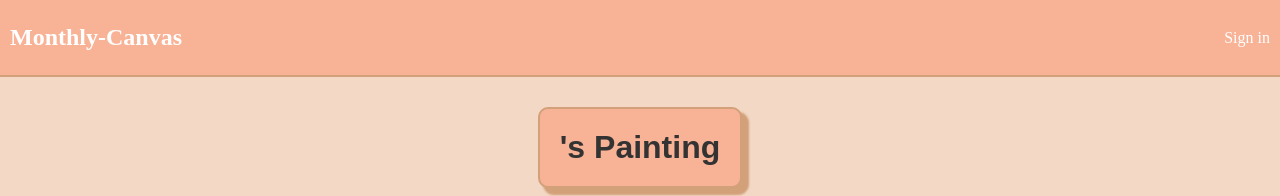
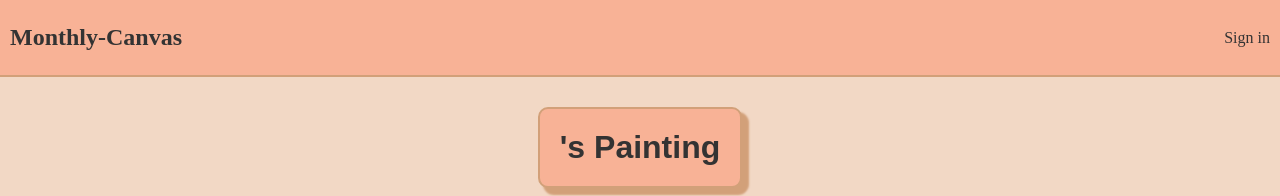
Before and after one commit to Oia20/monthly-canvas, a React (Vite) app in the folder client/monthlyCanvas/: page / in a window 1280 px wide. Shown: the top 196 px of the page. Built offline with nearby package versions, Linux system fonts and the light colour scheme; no server answers.

Commit message:
Changed font color.

```diff
--- a/client/monthlyCanvas/src/App.css
+++ b/client/monthlyCanvas/src/App.css
@@ -97,6 +97,7 @@ html {
 .plaque h1 {
   font-family: 'Arial', sans-serif;
   color: #333333;
+
   text-align: center;
   margin: 0;
 }
--- a/client/monthlyCanvas/src/nav.css
+++ b/client/monthlyCanvas/src/nav.css
@@ -4,7 +4,8 @@
     justify-content: space-between;
     align-items: center;
     background-color: #f8b296;
-    color: white;
+    color: #333333;
+
     width: 100%;
     margin: 0;
     margin-bottom: 20px;
```
